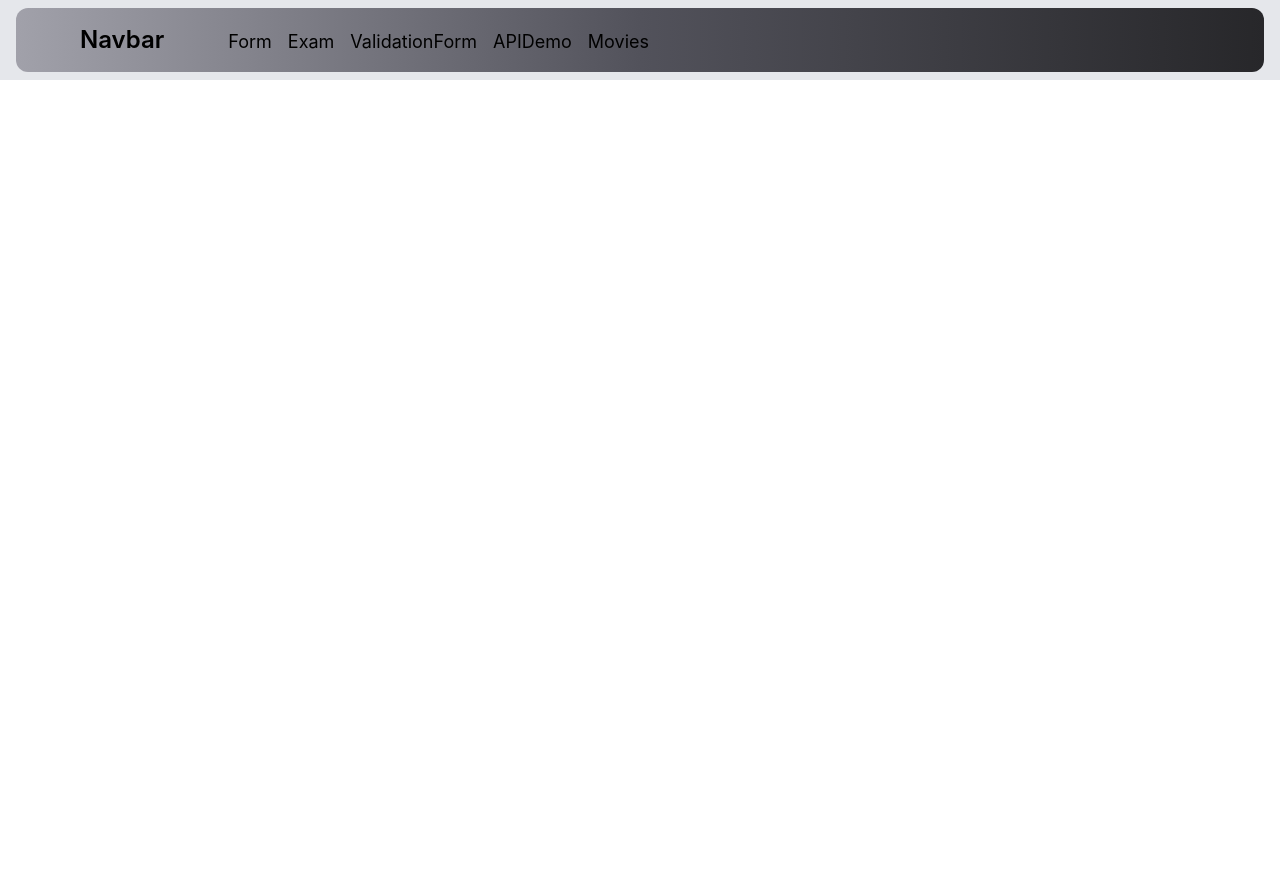
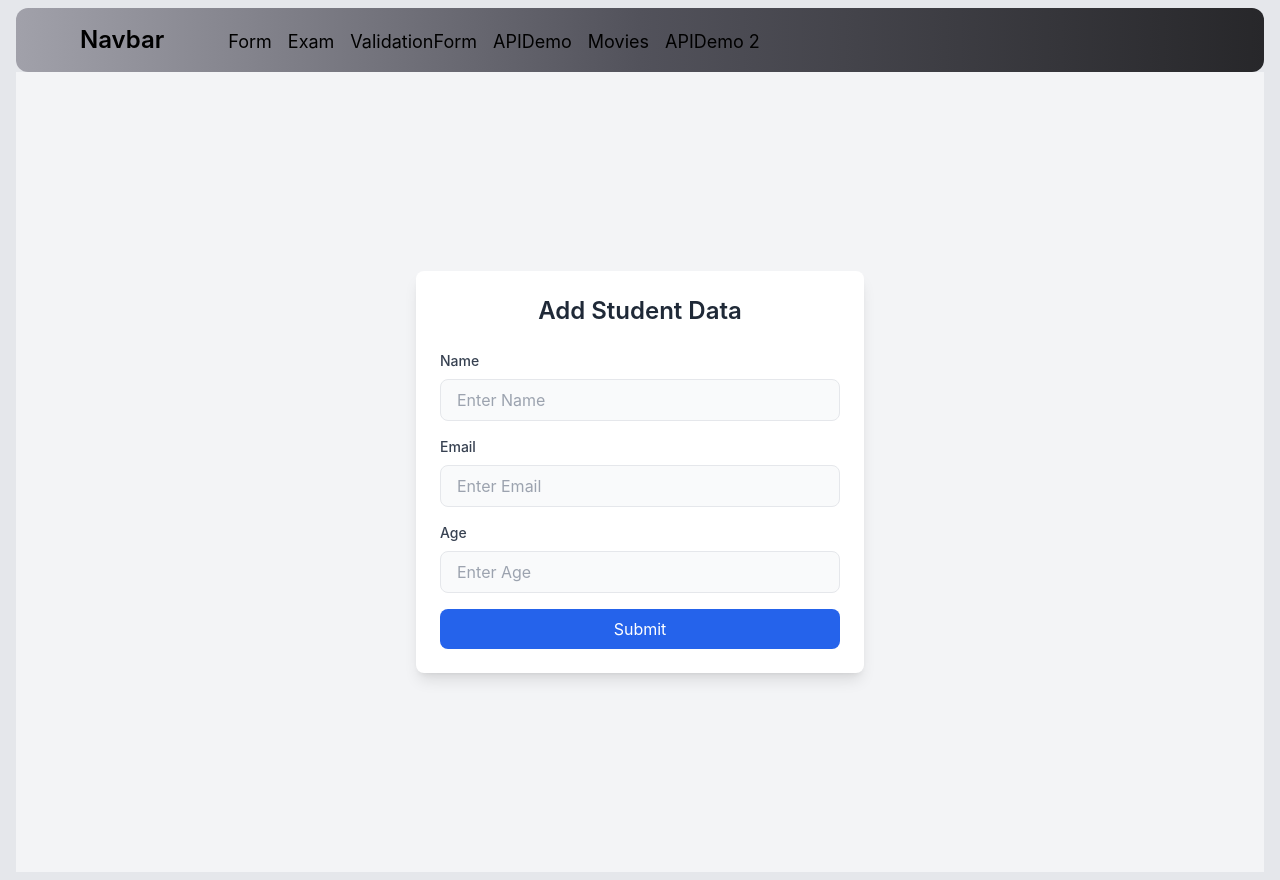
Before and after one commit to Riddh2003/MERN_Projects, a React (Create React App) app in the folder homework/: page /navber/apidemo2 in a window 1280 px wide. Before the commit the page ends 800 px from the top, so only its background shows below. Built offline with nearby package versions, Linux system fonts and the light colour scheme.

Commit message:
toast,post mapping

```diff
--- a/homework/package.json
+++ b/homework/package.json
@@ -12,6 +12,7 @@
         "react-hook-form": "^7.54.2",
         "react-router-dom": "^7.1.0",
         "react-scripts": "5.0.1",
+        "react-toastify": "^11.0.3",
         "web-vitals": "^2.1.4"
     },
     "scripts": {
--- a/homework/src/App.js
+++ b/homework/src/App.js
@@ -6,6 +6,7 @@ import { ValidationForm } from "./components/ValidationForm";
 import { APIDemo } from "./components/apis/APIDemo";
 import { MovieCards } from "./components/apis/MovieCards";
 import { Imdb } from "./components/apis/Imdb";
+import { APIDemo2 } from "./components/apis/APIDemo2";
 
 function App() {
     return (
@@ -18,6 +19,7 @@ function App() {
                 <Route path="/navbar/apidemo" element={<APIDemo />}></Route>
                 <Route path="/navbar/movies" element={<MovieCards />}></Route>
                 <Route path="/navbar/movies/moivedetails/:id" element={<Imdb />}></Route>
+                <Route path="/navber/apidemo2" element={<APIDemo2 />}></Route>
             </Routes>
         </div>
     );
--- a/homework/src/components/Navbar.jsx
+++ b/homework/src/components/Navbar.jsx
@@ -36,6 +36,11 @@ export const Navbar = () => {
                                     Movies
                                 </Link>
                             </li>
+                            <li>
+                                <Link className="text-lg" to='/navber/apidemo2'>
+                                    APIDemo 2
+                                </Link>
+                            </li>
                         </ul>
                     </div>
                 </div>
--- /dev/null
+++ b/homework/src/components/apis/APIDemo2.jsx
@@ -0,0 +1,99 @@
+import axios from 'axios';
+import React from 'react';
+import { useForm } from 'react-hook-form';
+import { useNavigate } from "react-router-dom";
+import { Bounce, toast, ToastContainer } from "react-toastify";
+
+export const APIDemo2 = () => {
+    const { register, handleSubmit } = useForm();
+    const navigate = useNavigate();
+    const submitHandler = async (data) => {
+        const user = {
+            name: data.name,
+            age: data.age,
+            email: data.email,
+            isActive: true,
+        };
+        const res = await axios.post("https://node5.onrender.com/user/user", user);
+        console.log(res.data);
+        console.log(res.status);
+        if (res.status == 201) {
+            toast.success('user added successfully...', {
+                position: "top-center",
+                autoClose: 5000,
+                hideProgressBar: false,
+                closeOnClick: false,
+                pauseOnHover: true,
+                draggable: true,
+                progress: undefined,
+                theme: "dark",
+                transition: Bounce,
+            });
+            navigate('/navbar/apidemo')
+        }
+    };
+
+    return (
+        <div className="flex items-center justify-center min-h-screen bg-gray-100">
+            <ToastContainer
+                position="top-center"
+                autoClose={4000}
+                hideProgressBar={false}
+                newestOnTop={false}
+                closeOnClick={false}
+                rtl={false}
+                pauseOnFocusLoss
+                draggable
+                pauseOnHover
+                theme="dark"
+                transition={Bounce}
+            />
+            <div className="w-full max-w-md p-6 bg-white rounded-lg shadow-lg">
+                <h1 className="mb-6 text-2xl font-semibold text-center text-gray-800">
+                    Add Student Data
+                </h1>
+                <form onSubmit={handleSubmit(submitHandler)} className="space-y-4">
+                    <div>
+                        <label className="block mb-2 text-sm font-medium text-gray-700">
+                            Name
+                        </label>
+                        <input
+                            type="text"
+                            {...register('name')}
+                            placeholder="Enter Name"
+                            className="w-full px-4 py-2 text-gray-700 bg-gray-50 border rounded-lg focus:outline-none focus:ring-2 focus:ring-blue-500 focus:border-blue-500"
+                        />
+                    </div>
+                    <div>
+                        <label className="block mb-2 text-sm font-medium text-gray-700">
+                            Email
+                        </label>
+                        <input
+                            type="email"
+                            {...register('email')}
+                            placeholder="Enter Email"
+                            className="w-full px-4 py-2 text-gray-700 bg-gray-50 border rounded-lg focus:outline-none focus:ring-2 focus:ring-blue-500 focus:border-blue-500"
+                        />
+                    </div>
+                    <div>
+                        <label className="block mb-2 text-sm font-medium text-gray-700">
+                            Age
+                        </label>
+                        <input
+                            type="number"
+                            {...register('age')}
+                            placeholder="Enter Age"
+                            className="w-full px-4 py-2 text-gray-700 bg-gray-50 border rounded-lg focus:outline-none focus:ring-2 focus:ring-blue-500 focus:border-blue-500"
+                        />
+                    </div>
+                    <button
+                        type="submit"
+                        className="w-full px-4 py-2 text-white bg-blue-600 rounded-lg hover:bg-blue-700 focus:outline-none focus:ring-2 focus:ring-blue-500 focus:ring-offset-2"
+                    >
+                        Submit
+                    </button>
+                </form>
+            </div>
+        </div>
+    );
+};
```
Also changed, not shown: 1 other file (tests, documents, lock files or other folders). Lines whose indentation alone changed are shown as unchanged.
